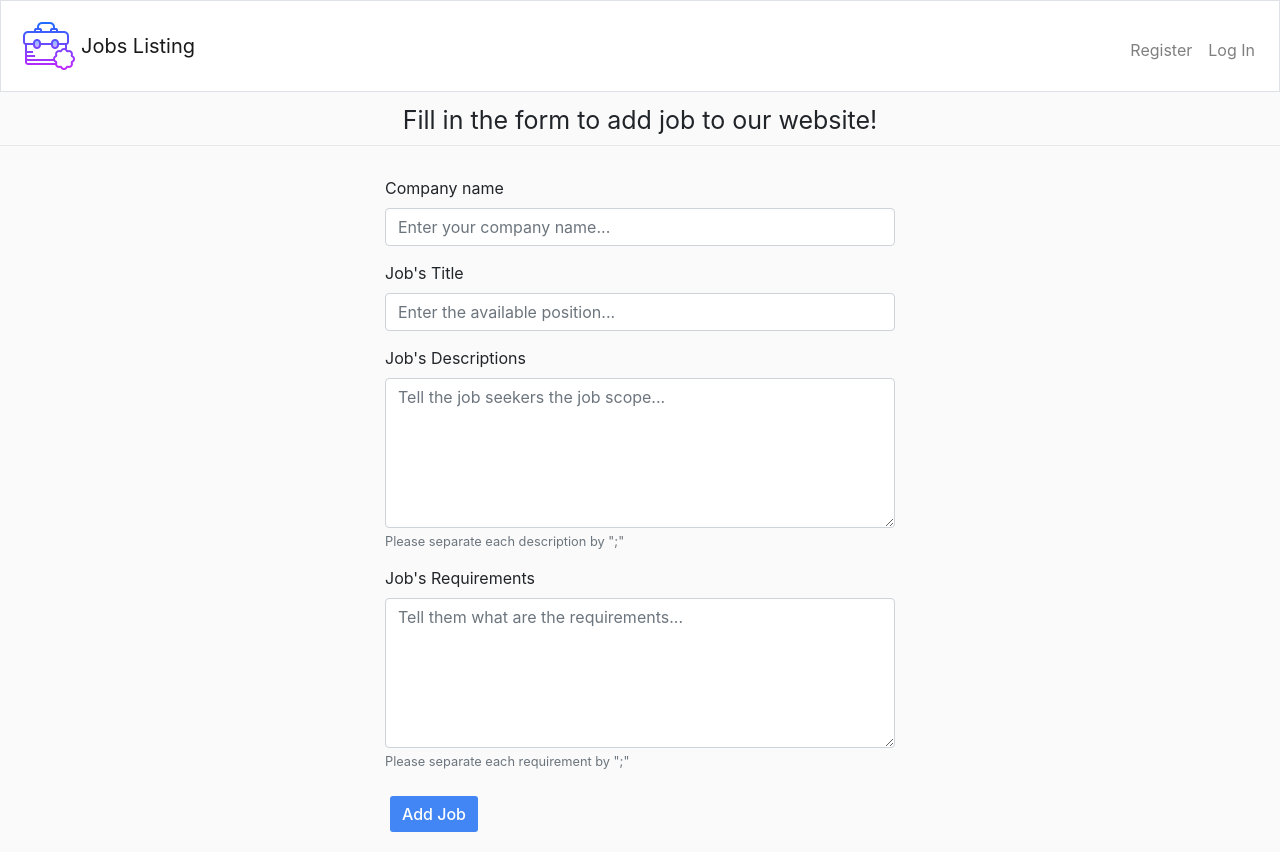
After one commit to weizheheng/jobs-listing, a Flask app: page /addJob in a window 1280 px wide. The commit adds this page. Run offline with Flask 2, Linux system fonts and the light colour scheme; some libraries are stand-ins or nearby versions.

Commit message:
Modified and added html files

```diff
--- /dev/null
+++ b/templates/addJob.html
@@ -0,0 +1,42 @@
+{% extends "layout.html" %}
+
+{% block title %}
+    Add Job
+{% endblock %}
+
+{% block main %}
+    <div class="mainContainer">
+        <div class="mainText">
+            <span>Fill in the form to add job to our website!</span>
+        </div>
+        <div class="formContainer">
+            <form class="addJobForm" action="/addJob" method="post">
+                <div class="form-row">
+                    <label>Company name</label>
+                    <input type="text" class="form-control" name="company" placeholder="Enter your company name..." required>
+                </div>
+                <div class="form-row">
+                    <label>Job's Title</label>
+                    <input type="text" class="form-control" name="title" placeholder="Enter the available position..." required>
+                </div>
+                <div class="form-row">
+                    <label>Job's Descriptions</label>
+                    <textarea class="form-control" name="description" placeholder="Tell the job seekers the job scope..." required></textarea>
+                    <small class="form-text text-muted">
+                        Please separate each description by ";"
+                    </small>
+                </div>
+                <div class="form-row">
+                    <label>Job's Requirements</label>
+                    <textarea class="form-control" name="requirement" placeholder="Tell them what are the requirements..." required></textarea>
+                    <small class="form-text text-muted">
+                        Please separate each requirement by ";"
+                    </small>
+                </div>
+                <div class="button">
+                    <input type="submit" name="submitButton" value="Add Job">
+                </div>
+            </form>
+        </div>
+    </div>
+{% endblock %}
--- a/templates/layout.html
+++ b/templates/layout.html
@@ -22,6 +22,11 @@
               </a>
               <div class="collapse navbar-collapse" id="navbar">
                   {% if session.user_id %}
+                    <ul class="navbar-nav mr-auto mt-2">
+                        <li class="nav-item"><a class="nav-link" href="/">Job Board</a></li>
+                        <li class="nav-item"><a class="nav-link" href="/recommended">Recommended Jobs</a></li>
+                        <li class="nav-item"><a class="nav-link" href="/addJob">Employer</a></li>
+                    </ul>
                     <ul class="navbar-nav ml-auto mt-2">
                         <li class="nav-item"><a class="nav-link" href="/logout">Log Out</a></li>
                     </ul>
```
Also changed, not shown: templates/index.html (+31 -3 lines), templates/recommended.html (added, +15 -0 lines). Lines whose indentation alone changed are shown as unchanged.
